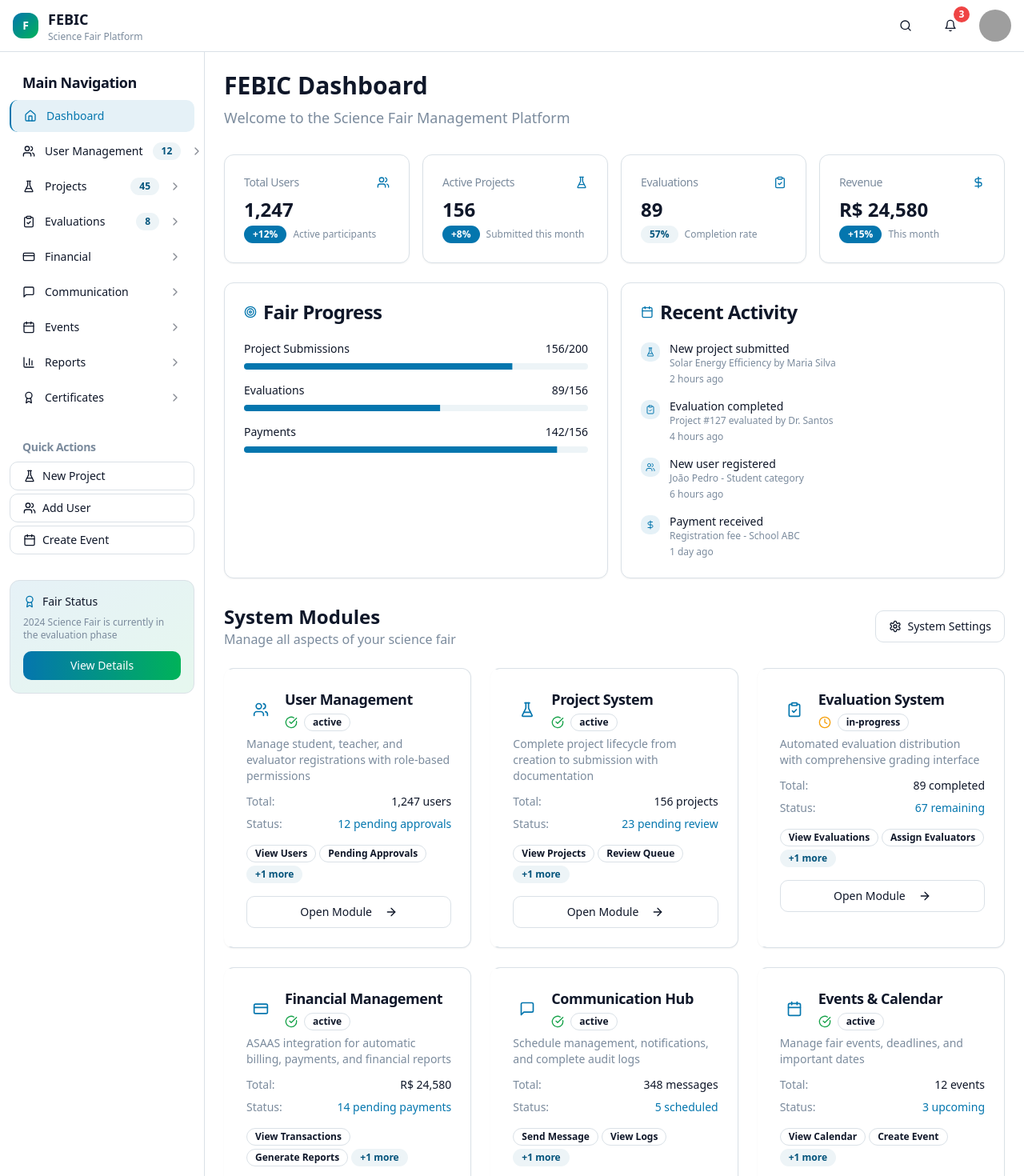
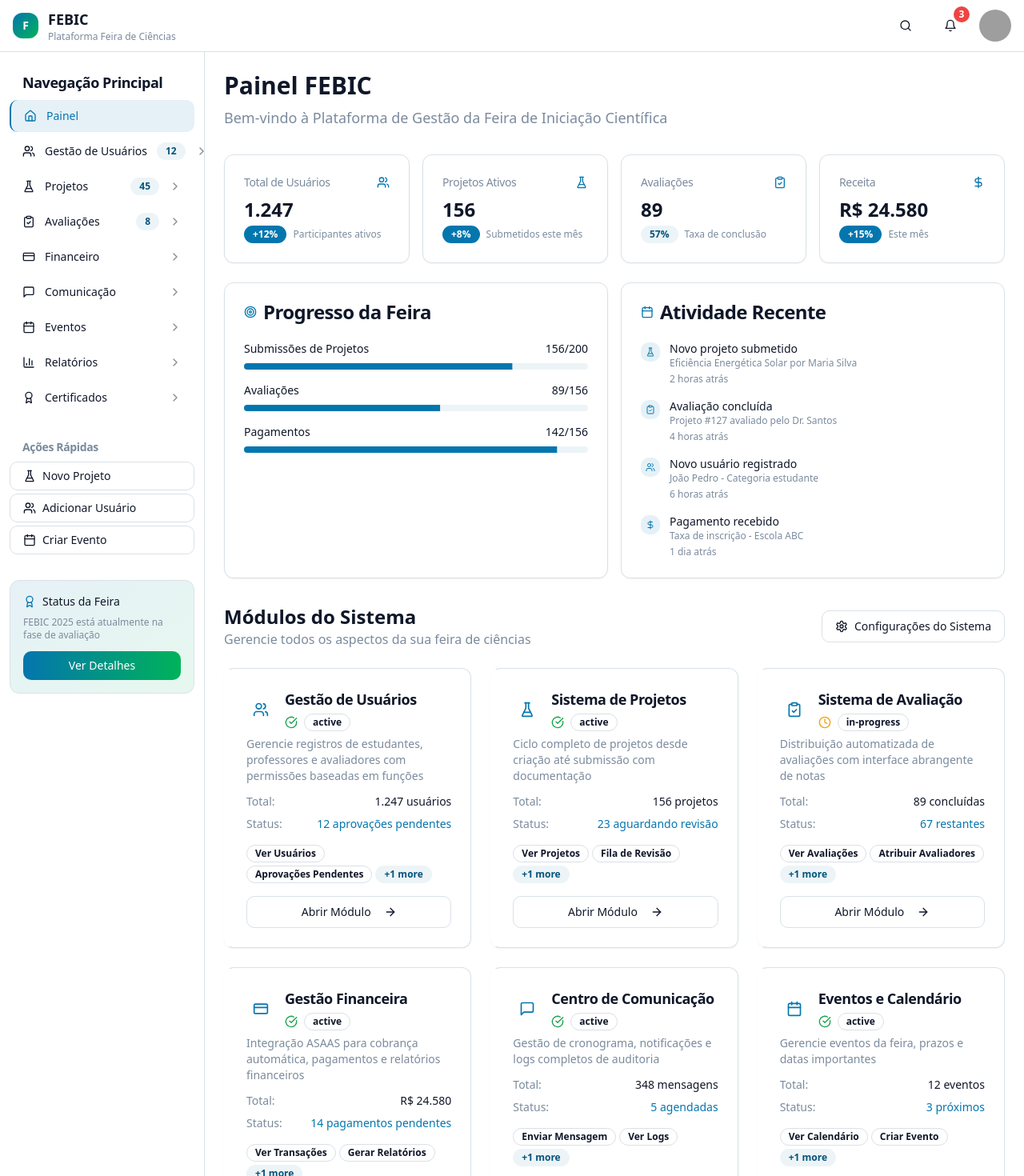
Before and after one commit to iAColabOficial/fair-flow-hub, a React (Vite) app: page /admin in a window 1280 px wide. Shown: the top 1470 px of the page at 80% size. Built offline with nearby package versions, Linux system fonts and the light colour scheme; grey boxes are pictures that could not be loaded.

Commit message:
Update FEBIC logo and translate
Update the FEBIC logo and translate all system content to Brazilian Portuguese.

```diff
--- a/src/components/DashboardStats.tsx
+++ b/src/components/DashboardStats.tsx
@@ -14,65 +14,65 @@ import {
 
 const stats = [
   {
-    title: "Total Users",
-    value: "1,247",
+    title: "Total de Usuários",
+    value: "1.247",
     change: "+12%",
     changeType: "positive" as const,
     icon: Users,
-    description: "Active participants",
+    description: "Participantes ativos",
   },
   {
-    title: "Active Projects",
+    title: "Projetos Ativos",
     value: "156",
     change: "+8%",
     changeType: "positive" as const,
     icon: FlaskConical,
-    description: "Submitted this month",
+    description: "Submetidos este mês",
   },
   {
-    title: "Evaluations",
+    title: "Avaliações",
     value: "89",
     change: "57%",
     changeType: "neutral" as const,
     icon: ClipboardCheck,
-    description: "Completion rate",
+    description: "Taxa de conclusão",
   },
   {
-    title: "Revenue",
-    value: "R$ 24,580",
+    title: "Receita",
+    value: "R$ 24.580",
     change: "+15%",
     changeType: "positive" as const,
     icon: DollarSign,
-    description: "This month",
+    description: "Este mês",
   },
 ];
 
 const recentActivity = [
   {
-    title: "New project submitted",
-    description: "Solar Energy Efficiency by Maria Silva",
-    time: "2 hours ago",
+    title: "Novo projeto submetido",
+    description: "Eficiência Energética Solar por Maria Silva",
+    time: "2 horas atrás",
     type: "project",
     icon: FlaskConical,
   },
   {
-    title: "Evaluation completed",
-    description: "Project #127 evaluated by Dr. Santos",
-    time: "4 hours ago",
+    title: "Avaliação concluída",
+    description: "Projeto #127 avaliado pelo Dr. Santos",
+    time: "4 horas atrás",
     type: "evaluation",
     icon: ClipboardCheck,
   },
   {
-    title: "New user registered",
-    description: "João Pedro - Student category",
-    time: "6 hours ago",
+    title: "Novo usuário registrado",
+    description: "João Pedro - Categoria estudante",
+    time: "6 horas atrás",
     type: "user",
     icon: Users,
   },
   {
-    title: "Payment received",
-    description: "Registration fee - School ABC",
-    time: "1 day ago",
+    title: "Pagamento recebido",
+    description: "Taxa de inscrição - Escola ABC",
+    time: "1 dia atrás",
     type: "payment",
     icon: DollarSign,
   },
@@ -113,27 +113,27 @@ export const DashboardStats = () => {
           <CardHeader>
             <CardTitle className="flex items-center gap-2">
               <Target className="w-4 h-4 text-primary" />
-              Fair Progress
+              Progresso da Feira
             </CardTitle>
           </CardHeader>
           <CardContent className="space-y-4">
             <div className="space-y-2">
               <div className="flex justify-between text-sm">
-                <span>Project Submissions</span>
+                <span>Submissões de Projetos</span>
                 <span>156/200</span>
               </div>
               <Progress value={78} className="h-2" />
             </div>
             <div className="space-y-2">
               <div className="flex justify-between text-sm">
-                <span>Evaluations</span>
+                <span>Avaliações</span>
                 <span>89/156</span>
               </div>
               <Progress value={57} className="h-2" />
             </div>
             <div className="space-y-2">
               <div className="flex justify-between text-sm">
-                <span>Payments</span>
+                <span>Pagamentos</span>
                 <span>142/156</span>
               </div>
               <Progress value={91} className="h-2" />
@@ -145,7 +145,7 @@ export const DashboardStats = () => {
           <CardHeader>
             <CardTitle className="flex items-center gap-2">
               <Calendar className="w-4 h-4 text-primary" />
-              Recent Activity
+              Atividade Recente
             </CardTitle>
           </CardHeader>
           <CardContent>
--- a/src/components/Header.tsx
+++ b/src/components/Header.tsx
@@ -22,7 +22,7 @@ export const Header = () => {
             </div>
             <div>
               <h1 className="text-lg font-bold text-foreground">FEBIC</h1>
-              <p className="text-xs text-muted-foreground">Science Fair Platform</p>
+              <p className="text-xs text-muted-foreground">Plataforma Feira de Ciências</p>
             </div>
           </div>
         </div>
@@ -53,7 +53,7 @@ export const Header = () => {
             <DropdownMenuContent className="w-56" align="end" forceMount>
               <DropdownMenuLabel className="font-normal">
                 <div className="flex flex-col space-y-1">
-                  <p className="text-sm font-medium leading-none">Admin User</p>
+                  <p className="text-sm font-medium leading-none">Usuário Admin</p>
                   <p className="text-xs leading-none text-muted-foreground">
                     admin@febic.com
                   </p>
@@ -62,15 +62,15 @@ export const Header = () => {
               <DropdownMenuSeparator />
               <DropdownMenuItem>
                 <User className="mr-2 h-4 w-4" />
-                <span>Profile</span>
+                <span>Perfil</span>
               </DropdownMenuItem>
               <DropdownMenuItem>
                 <Settings className="mr-2 h-4 w-4" />
-                <span>Settings</span>
+                <span>Configurações</span>
               </DropdownMenuItem>
               <DropdownMenuSeparator />
               <DropdownMenuItem className="text-destructive">
-                <span>Log out</span>
+                <span>Sair</span>
               </DropdownMenuItem>
             </DropdownMenuContent>
           </DropdownMenu>
--- a/src/components/ModuleCards.tsx
+++ b/src/components/ModuleCards.tsx
@@ -19,84 +19,84 @@ import {
 
 const modules = [
   {
-    title: "User Management",
-    description: "Manage student, teacher, and evaluator registrations with role-based permissions",
+    title: "Gestão de Usuários",
+    description: "Gerencie registros de estudantes, professores e avaliadores com permissões baseadas em funções",
     icon: Users,
     status: "active",
-    stats: { total: "1,247 users", pending: "12 pending approvals" },
+    stats: { total: "1.247 usuários", pending: "12 aprovações pendentes" },
     color: "bg-blue-500",
     href: "/users",
-    actions: ["View Users", "Pending Approvals", "Add User"],
+    actions: ["Ver Usuários", "Aprovações Pendentes", "Adicionar Usuário"],
   },
   {
-    title: "Project System",
-    description: "Complete project lifecycle from creation to submission with documentation",
+    title: "Sistema de Projetos",
+    description: "Ciclo completo de projetos desde criação até submissão com documentação",
     icon: FlaskConical,
     status: "active",
-    stats: { total: "156 projects", pending: "23 pending review" },
+    stats: { total: "156 projetos", pending: "23 aguardando revisão" },
     color: "bg-green-500",
     href: "/projects",
-    actions: ["View Projects", "Review Queue", "Create Project"],
+    actions: ["Ver Projetos", "Fila de Revisão", "Criar Projeto"],
   },
   {
-    title: "Evaluation System",
-    description: "Automated evaluation distribution with comprehensive grading interface",
+    title: "Sistema de Avaliação",
+    description: "Distribuição automatizada de avaliações com interface abrangente de notas",
     icon: ClipboardCheck,
     status: "in-progress",
-    stats: { total: "89 completed", pending: "67 remaining" },
+    stats: { total: "89 concluídas", pending: "67 restantes" },
     color: "bg-orange-500",
     href: "/evaluations",
-    actions: ["View Evaluations", "Assign Evaluators", "Results"],
+    actions: ["Ver Avaliações", "Atribuir Avaliadores", "Resultados"],
   },
   {
-    title: "Financial Management",
-    description: "ASAAS integration for automatic billing, payments, and financial reports",
+    title: "Gestão Financeira",
+    description: "Integração ASAAS para cobrança automática, pagamentos e relatórios financeiros",
     icon: CreditCard,
     status: "active",
-    stats: { total: "R$ 24,580", pending: "14 pending payments" },
+    stats: { total: "R$ 24.580", pending: "14 pagamentos pendentes" },
     color: "bg-purple-500",
     href: "/financial",
-    actions: ["View Transactions", "Generate Reports", "Payment Links"],
+    actions: ["Ver Transações", "Gerar Relatórios", "Links de Pagamento"],
   },
   {
-    title: "Communication Hub",
-    description: "Schedule management, notifications, and complete audit logs",
+    title: "Centro de Comunicação",
+    description: "Gestão de cronograma, notificações e logs completos de auditoria",
     icon: MessageSquare,
     status: "active",
-    stats: { total: "348 messages", pending: "5 scheduled" },
+    stats: { total: "348 mensagens", pending: "5 agendadas" },
     color: "bg-pink-500",
     href: "/communication",
-    actions: ["Send Message", "View Logs", "Schedule"],
+    actions: ["Enviar Mensagem", "Ver Logs", "Agendar"],
   },
   {
-    title: "Events & Calendar",
-    description: "Manage fair events, deadlines, and important dates",
+    title: "Eventos e Calendário",
+    description: "Gerencie eventos da feira, prazos e datas importantes",
     icon: Calendar,
     status: "active",
-    stats: { total: "12 events", pending: "3 upcoming" },
+    stats: { total: "12 eventos", pending: "3 próximos" },
     color: "bg-indigo-500",
     href: "/events",
-    actions: ["View Calendar", "Create Event", "Manage Deadlines"],
+    actions: ["Ver Calendário", "Criar Evento", "Gerenciar Prazos"],
   },
   {
-    title: "Analytics & BI",
-    description: "Comprehensive business intelligence and performance analytics",
+    title: "Analytics e BI",
+    description: "Business intelligence abrangente e análises de desempenho",
     icon: BarChart3,
     status: "active",
-    stats: { total: "15 reports", pending: "Weekly report due" },
+    stats: { total: "15 relatórios", pending: "Relatório semanal devido" },
     color: "bg-cyan-500",
     href: "/analytics",
-    actions: ["View Dashboard", "Generate Report", "Export Data"],
+    actions: ["Ver Dashboard", "Gerar Relatório", "Exportar Dados"],
   },
   {
-    title: "Certificates & Awards",
-    description: "Automated certificate generation and award management system",
+    title: "Certificados e Premiações",
+    description: "Geração automatizada de certificados e sistema de gestão de premiações",
     icon: Award,
     status: "pending",
-    stats: { total: "45 certificates", pending: "Ready for generation" },
+    stats: { total: "45 certificados", pending: "Pronto para geração" },
     color: "bg-yellow-500",
     href: "/certificates",
-    actions: ["Generate Certificates", "View Templates", "Award Winners"],
+    actions: ["Gerar Certificados", "Ver Modelos", "Premiar Vencedores"],
   },
 ];
 
@@ -131,12 +131,12 @@ export const ModuleCards = () => {
     <div className="space-y-6">
       <div className="flex items-center justify-between">
         <div>
-          <h2 className="text-2xl font-bold text-foreground">System Modules</h2>
-          <p className="text-muted-foreground">Manage all aspects of your science fair</p>
+          <h2 className="text-2xl font-bold text-foreground">Módulos do Sistema</h2>
+          <p className="text-muted-foreground">Gerencie todos os aspectos da sua feira de ciências</p>
         </div>
         <Button variant="outline" className="gap-2">
           <Settings className="w-4 h-4" />
-          System Settings
+          Configurações do Sistema
         </Button>
       </div>
 
@@ -194,7 +194,7 @@ export const ModuleCards = () => {
                 className="w-full group-hover:bg-primary group-hover:text-primary-foreground transition-colors"
                 variant="outline"
               >
-                Open Module
+                Abrir Módulo
                 <ArrowRight className="w-4 h-4 ml-2 group-hover:translate-x-1 transition-transform" />
               </Button>
             </CardContent>
--- a/src/components/Sidebar.tsx
+++ b/src/components/Sidebar.tsx
@@ -23,58 +23,58 @@ interface SidebarProps {
 
 const navigation = [
   {
-    name: "Dashboard",
+    name: "Painel",
     icon: Home,
     href: "/",
     current: true,
   },
   {
-    name: "User Management",
+    name: "Gestão de Usuários",
     icon: Users,
     href: "/users",
     current: false,
     badge: "12",
   },
   {
-    name: "Projects",
+    name: "Projetos",
     icon: FlaskConical,
     href: "/projects",
     current: false,
     badge: "45",
   },
   {
-    name: "Evaluations",
+    name: "Avaliações",
     icon: ClipboardCheck,
     href: "/evaluations",
     current: false,
     badge: "8",
   },
   {
-    name: "Financial",
+    name: "Financeiro",
     icon: CreditCard,
     href: "/financial",
     current: false,
   },
   {
-    name: "Communication",
+    name: "Comunicação",
     icon: MessageSquare,
     href: "/communication",
     current: false,
   },
   {
-    name: "Events",
+    name: "Eventos",
     icon: Calendar,
     href: "/events",
     current: false,
   },
   {
-    name: "Reports",
+    name: "Relatórios",
     icon: BarChart3,
     href: "/reports",
     current: false,
   },
   {
-    name: "Certificates",
+    name: "Certificados",
     icon: Award,
     href: "/certificates",
     current: false,
@@ -83,17 +83,17 @@ const navigation = [
 
 const quickActions = [
   {
-    name: "New Project",
+    name: "Novo Projeto",
     icon: FlaskConical,
     href: "/projects/new",
   },
   {
-    name: "Add User",
+    name: "Adicionar Usuário",
     icon: Users,
     href: "/users/new",
   },
   {
-    name: "Create Event",
+    name: "Criar Evento",
     icon: Calendar,
     href: "/events/new",
   },
@@ -106,7 +106,7 @@ export const Sidebar = ({ className }: SidebarProps) => {
         <div className="px-3 py-2">
           <div className="space-y-1">
             <h2 className="mb-2 px-4 text-lg font-semibold tracking-tight text-foreground">
-              Main Navigation
+              Navegação Principal
             </h2>
             <div className="space-y-1">
               {navigation.map((item) => (
@@ -135,7 +135,7 @@ export const Sidebar = ({ className }: SidebarProps) => {
         <div className="px-3 py-2">
           <div className="space-y-1">
             <h2 className="mb-2 px-4 text-sm font-semibold tracking-tight text-muted-foreground">
-              Quick Actions
+              Ações Rápidas
             </h2>
             <div className="space-y-1">
               {quickActions.map((action) => (
@@ -157,13 +157,13 @@ export const Sidebar = ({ className }: SidebarProps) => {
           <div className="rounded-lg bg-gradient-to-br from-primary/10 to-accent/10 p-4 border">
             <div className="flex items-center gap-2 mb-2">
               <Award className="w-4 h-4 text-primary" />
-              <span className="text-sm font-medium">Fair Status</span>
+              <span className="text-sm font-medium">Status da Feira</span>
             </div>
             <p className="text-xs text-muted-foreground mb-3">
-              2024 Science Fair is currently in the evaluation phase
+              FEBIC 2025 está atualmente na fase de avaliação
             </p>
             <Button size="sm" variant="gradient" className="w-full">
-              View Details
+              Ver Detalhes
             </Button>
           </div>
         </div>
--- a/src/pages/Dashboard.tsx
+++ b/src/pages/Dashboard.tsx
@@ -14,10 +14,10 @@ const Index = () => {
         <main className="flex-1 p-6 space-y-8">
           <div className="space-y-2">
             <h1 className="text-3xl font-bold text-foreground">
-              FEBIC Dashboard
+              Painel FEBIC
             </h1>
             <p className="text-muted-foreground text-lg">
-              Welcome to the Science Fair Management Platform
+              Bem-vindo à Plataforma de Gestão da Feira de Iniciação Científica
             </p>
           </div>
 
```
Also changed, not shown: src/assets/febic-logo.png (added).
